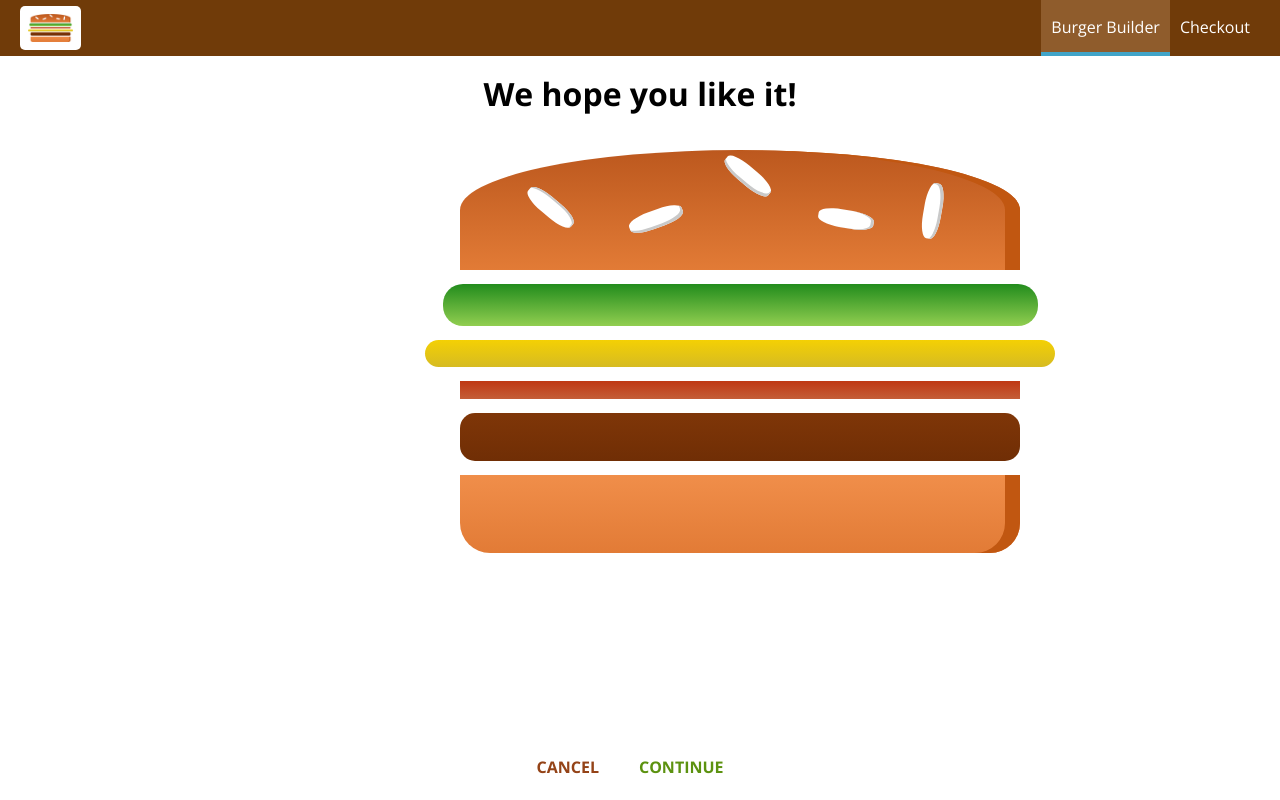
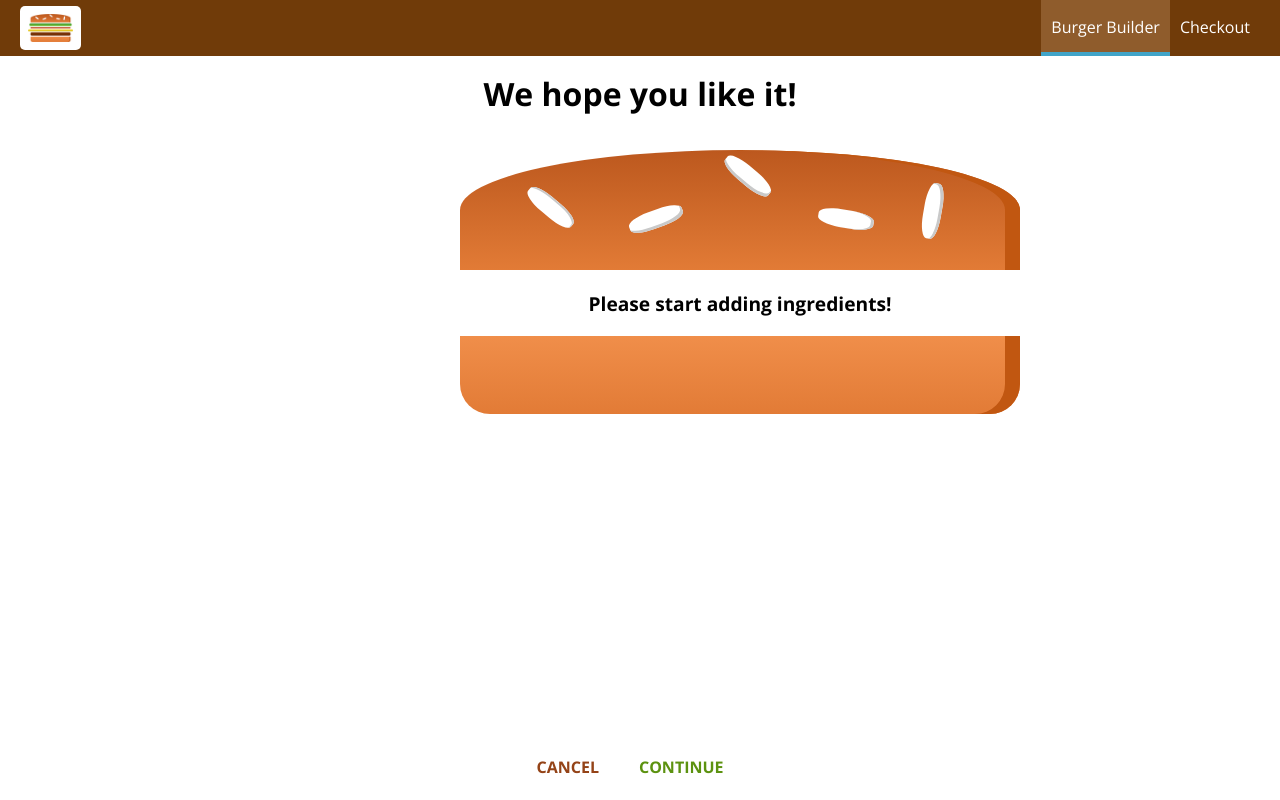
Before and after one commit to makomweb/notes-react-course, a React app in the folder burger-builder/: page /checkout in a window 1280 px wide. Built offline with nearby package versions, Linux system fonts and the light colour scheme.

Commit message:
extract the ingredients + amounts from the query string and use it

```diff
--- a/burger-builder/src/Containers/Checkout/Checkout.js
+++ b/burger-builder/src/Containers/Checkout/Checkout.js
@@ -9,6 +9,18 @@ class Checkout extends Component {
             bacon: 1,
             beef: 1
         }
+    }
+
+    componentDidMount = () => {
+        const query = new URLSearchParams(this.props.location.search);
+
+        const ingredients = {};
+        for (let param of query.entries()) {
+            // ['lettuce', '1']
+            ingredients[param[0]] = +param[1];
+        }
+
+        this.setState({ ingredients: ingredients });
     }
 
     onCheckoutCancelled = () => {
```
